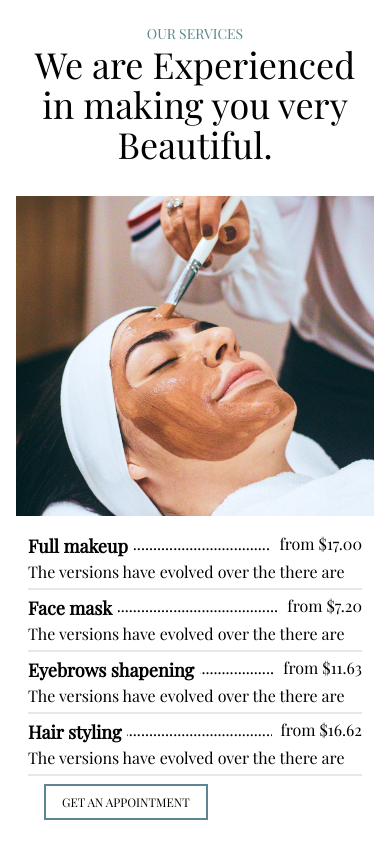
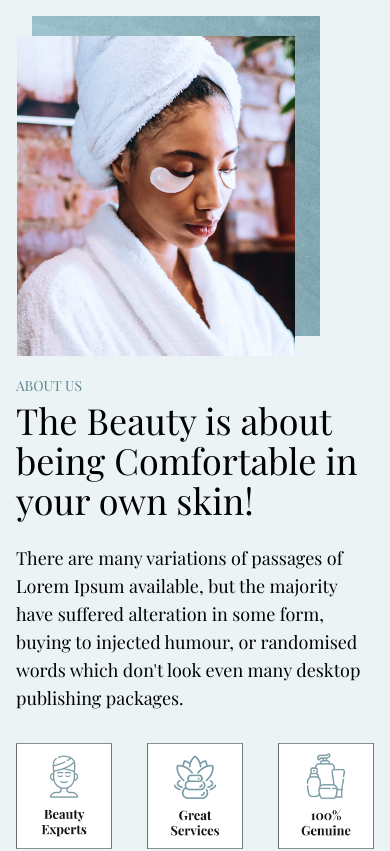
Before and after one commit to sirisenju/HouseOf_Iyanga, a React (Vite) app in the folder HouseOfIyanga/: page / in a window 390 px wide. Shown: the top 851 px of the page. Built offline with nearby package versions, Linux system fonts and the light colour scheme.

Commit message:
pricelist bug fixed and more responsive code added

```diff
--- a/HouseOfIyanga/src/components/pages/Home.jsx
+++ b/HouseOfIyanga/src/components/pages/Home.jsx
@@ -115,27 +115,33 @@ function Home() {
       </section>
       {/*second section end................................................ */}
 
-      {/*third section start................................................
-      <section className="w-full bg-Home-bg h-[620px] flex items-center justify-center">
-        <div className="flex w-[850px] items-center justify-between">
-          <div className="w-1/2 h-full flex items-center justify-center pt-4 pl-5">
-              <div className="max-w-sm">
-                <p className="text-xs text-Secondary-theme">ABOUT US</p>
-                <h2 className="text-4xl font-medium pb-6 pt-1">The Beauty is about <br /> being Comfortable <br /> in your own skin!</h2>
-                <p className="text-sm pb-3">There are many variations of passages of Lorem Ipsum available, <br /> but the majority have
-                suffered alteration in some form, buying to <br /> injected humour, or randomised words which don't look
+      {/*third section start................................................ */}
+      <section className="w-full bg-Home-bg h-[80vh] max-[639px]:h-full flex items-center justify-center overflow-hidden">
+        <div className="flex w-[850px] items-center justify-between max-[639px]:inline max-[639px]:p-4">
+          <div className="w-1/2 min-[692px]:hidden max-[639px]:w-full flex justify-end max-[639px]:justify-start pl-4">
+            <div className="relative">
+              <img className="h-80 w-72 object-cover" src="/contentImage/aboutBG.jpg" alt="" />
+              <img className="h-full w-full object-contain absolute top-5 max-[290px]:top-0 right-5" src="/contentImage/faceskinModel2.jpg" alt="" />
+            </div>
+          </div>
+          <div className="w-1/2 h-full flex items-center justify-center pt-4 pl-5 max-[639px]:inline">
+              <div className="lg:max-w-sm max-[639px]:w-full">
+                <p className="md:text-xs max-[639px]:text-sm text-Secondary-theme pt-4">ABOUT US</p>
+                <h2 className="text-4xl font-medium pb-6 pt-1">The Beauty is about being Comfortable in your own skin!</h2>
+                <p className="md:text-sm max-[639px]:text-lg pb-3">There are many variations of passages of Lorem Ipsum available, but the majority have
+                suffered alteration in some form, buying to injected humour, or randomised words which don't look
                 even many desktop publishing packages.</p>
-                <div className="flex justify-between pb-5">
-                  <img className="h-32 w-28 object-contain" src="/contentImage/beautyExperts.png" alt="" />
-                  <img className="h-32 w-28 object-contain" src="/contentImage/greatServices.png" alt="" />
-                  <img className="h-32 w-28 object-contain"  src="/contentImage/genuein.png" alt="" />
+                <div className="flex max-[639px]:justify-between md:gap-3 pb-5 pt-2 max-[364px]:hidden">
+                  <img className="h-32 max-[690px]:w-24 w-28 object-contain" src="/contentImage/beautyExperts.png" alt="" />
+                  <img className="h-32 max-[690px]:w-24 w-28 object-contain" src="/contentImage/greatServices.png" alt="" />
+                  <img className="h-32 max-[690px]:w-24 w-28 object-contain"  src="/contentImage/genuein.png" alt="" />
                 </div>
               </div>
           </div>
-          <div className="w-1/2 flex justify-end">
+          <div className="w-1/2 flex justify-end max-[692px]:hidden pr-4 pl-4">
             <div className="relative">
               <img className="h-80 w-72 object-cover" src="/contentImage/aboutBG.jpg" alt="" />
-              <img className="h-80 w-72 object-cover absolute top-6 right-6" src="/contentImage/faceskinModel2.jpg" alt="" />
+              <img className="h-full w-full object-cover absolute top-4 right-4" src="/contentImage/faceskinModel2.jpg" alt="" />
             </div>
           </div>
         </div>
@@ -144,7 +150,7 @@ function Home() {
 
       {/*fourth section start................................................ */}
       <section className="w-full h-[140%] bg-white flex justify-center items-center overflow-hidden">
-        <div className="xl:w-1/2 max-[850px]:w-full max-[1200px]:p-4 ">
+        <div className="xl:w-1/2 max-[850px]:w-full max-[1200px]:p-4">
           <div className="flex justify-center">
             <div className="text-center max-w-sm pt-2 pb-4 mb-4">
               <p className="sm:text-xs max-[639px]:text-sm text-Secondary-theme">OUR SERVICES</p>
@@ -153,14 +159,14 @@ function Home() {
               </h2>
             </div>
           </div>
-          <div className="flex max-[1400px]:inline max-[1400px]:w-full">
+          <div className="flex max-[1400px]:inline max-[1639px]:w-full">
             <img
               className="h-96 max-[1400px]:h-80 w-full object-cover"
               src="/contentImage/faceMask1.jpg"
               alt=""
             />
             <div className="h-96 w-full relative max-[370px]:mb-16">
-              <div className="max-[1400px]:p-3 max-[1400px]:w-full">
+              <div className="max-[1639px]:p-3 max-[1639px]:w-full">
                 {priceList.map((product) => (
                   <div key={product.id}>
                     <div className="w-full 2xl:max-w-lg border-b-2 py-1 lg:pl-4">
@@ -189,18 +195,18 @@ function Home() {
           {/*item 2............................................................................... */}
           <div className="flex max-[1400px]:inline max-[1300px]:w-full mb-10">
             <img
-              className="h-96 max-[1400px]:h-80 min-[1451px]:hidden w-full object-cover"
+              className="h-96 max-[1400px]:h-80 min-[1461px]:hidden w-full object-cover"
               src="/contentImage/faceMask2.jpg"
               alt=""
             />
-            <div className="h-96 w-full relative">
+            <div className="h-96 w-full relative max-[370px]:mb-16">
               <div className="pt-14 max-[1400px]:pt-6 max-[1400px]:p-3 max-[1400px]:w-full pr-6">
                 {priceList.map((product) => (
                   <div key={product.id}>
                     <div className="w-full 2xl:max-w-lg border-b-2 py-1 lg:pl-4">
                       <ul className="leaders">
                         <li>
-                          <span className=" text-lg font-semibold">
+                          <span className="text-lg font-semibold">
                             {product.item}
                           </span>{" "}
                           <span className="pl-2 font-medium">
@@ -220,7 +226,7 @@ function Home() {
               <div className="h-14 w-14 bg-Secondary-theme absolute top-0 right-0 max-[1400px]:hidden" />
             </div>
             <img
-              className="h-96 w-full max-[1450px]:hidden object-cover"
+              className="h-96 w-full max-[1460px]:hidden object-cover"
               src="/contentImage/faceMask2.jpg"
               alt=""
             />
@@ -231,7 +237,7 @@ function Home() {
 
       {/*fifth section start................................................ */}
       <section className="w-full h-full max-[920px]:pb-8 bg-Home-bg flex items-center justify-center overflow-hidden">
-        <div className="lg:w-1/2 max-[920px]:w-full p-5">
+        <div className="lg:max-w-5xl max-[920px]:w-full p-5">
           <div className="text-center p-7">
             <p className="sm:text-xs max-[639px]:text-sm">TESTIMONIALS</p>
             <h2 className="sm:text-3xl max-[639px]:text-4xl font-medium">What Our Customers says...</h2>
```
